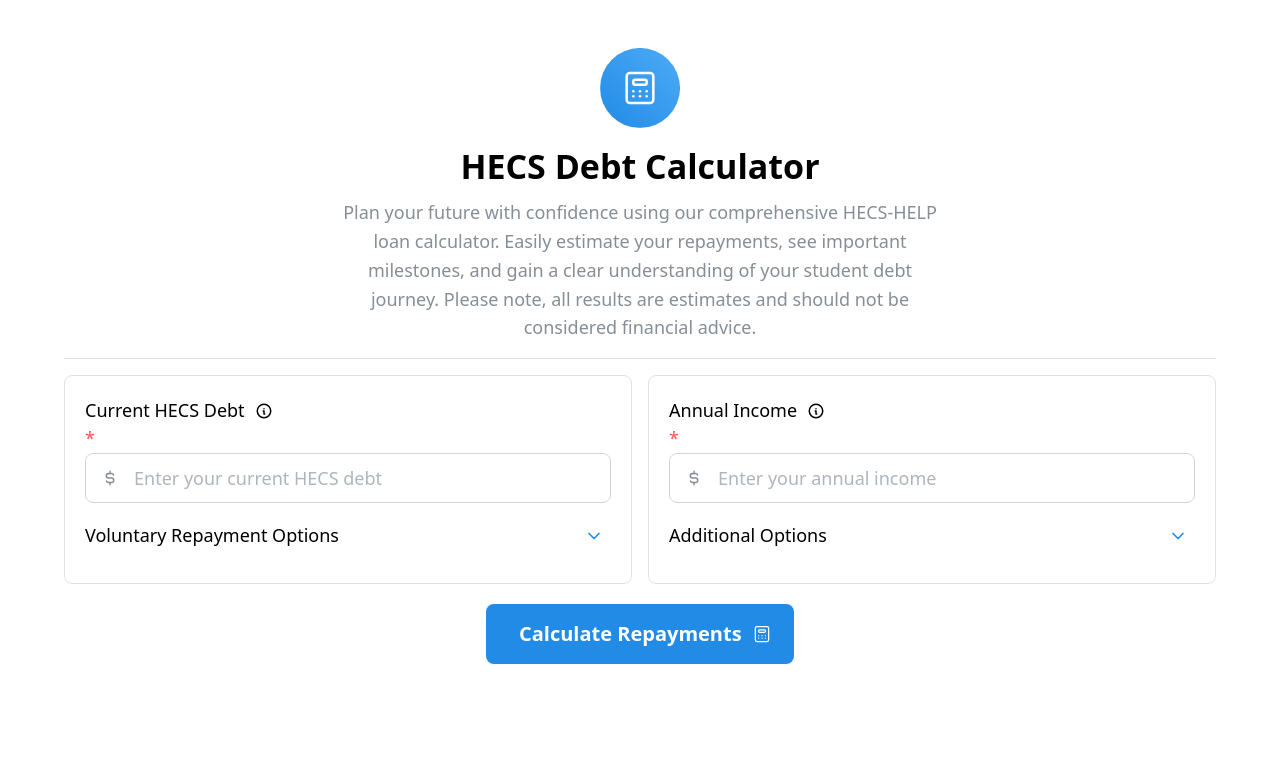
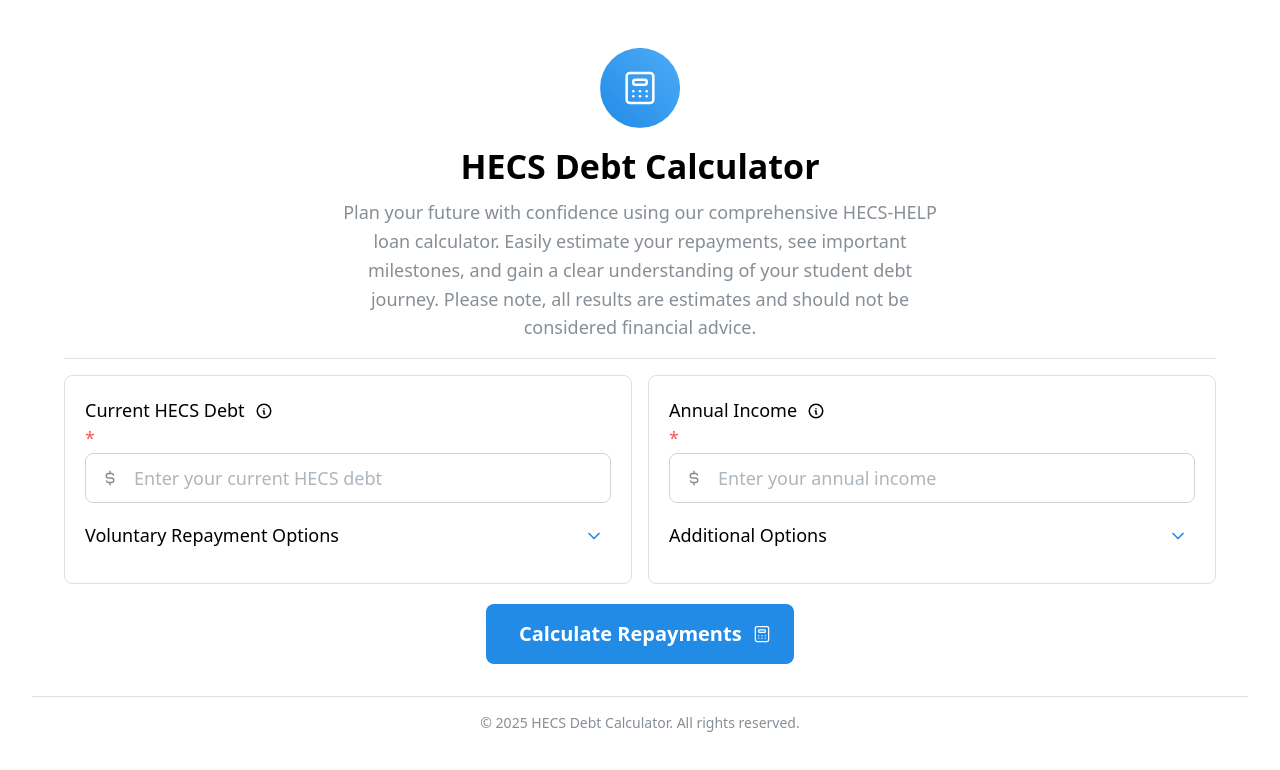
Before and after one commit to Fullex26/hecs-debt-calculator, a React (Vite) app: page / in a window 1280 px wide. Shown: the top 770 px of the page. Built offline with nearby package versions, Linux system fonts and the light colour scheme.

Commit message:
Add footer to HECSCalculator component for copyright information

```diff
--- a/src/components/HECSCalculator.tsx
+++ b/src/components/HECSCalculator.tsx
@@ -779,6 +779,15 @@ export function HECSCalculator() {
             </Transition>
           </Stack>
         </Container>
+
+        {/* Footer */}
+        <Box mt="xl" py="md" style={{ borderTop: '1px solid var(--mantine-color-gray-3)' }}>
+          <Container size="xl">
+            <Text c="dimmed" ta="center" size="sm">
+              © {new Date().getFullYear()} HECS Debt Calculator. All rights reserved.
+            </Text>
+          </Container>
+        </Box>
       </Paper>
     </Box>
   );
```
